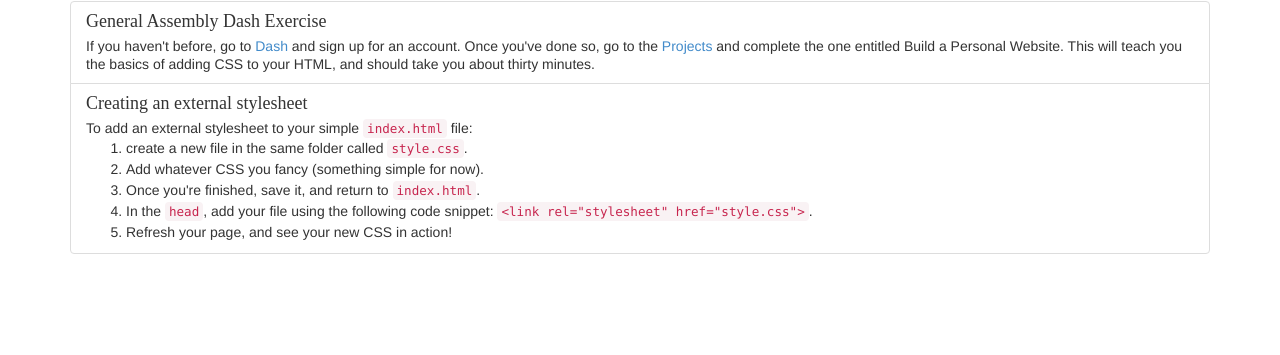
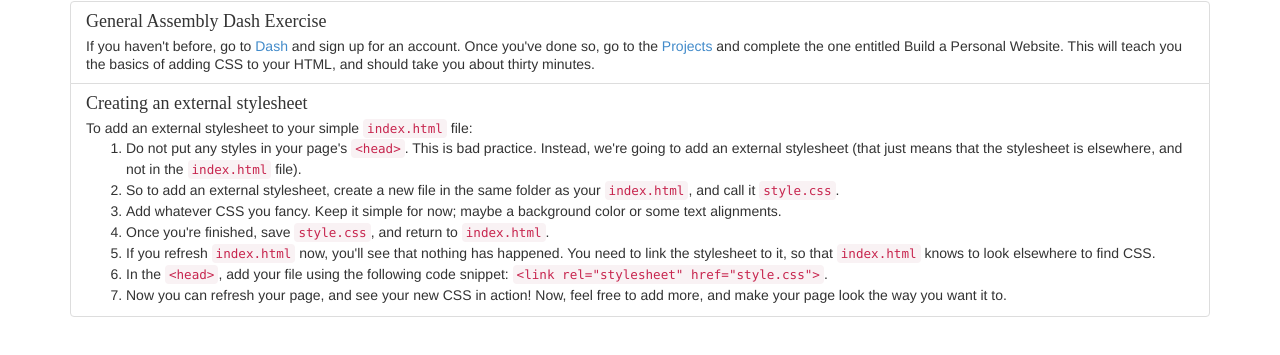
Before and after one commit to cfg-edi/cfg-edi.github.io, a plain HTML site: page courses/css/exercises.html in a window 1280 px wide. Shown: the part 293-648 px from the top of the page. Drawn offline with Linux system fonts and the light colour scheme.

Commit message:
adding words to the css exercises

```diff
--- a/courses/css/exercises.html
+++ b/courses/css/exercises.html
@@ -49,11 +49,13 @@
             <h4 class="list-group-item-heading">Creating an external stylesheet</h4>
             <p class="list-group-item-text">To add an external stylesheet to your simple <code>index.html</code> file:</p>
           <ol>
-            <li> create a new file in the same folder called <code>style.css</code>.</li>
-            <li>Add whatever CSS you fancy (something simple for now).</li>
-            <li>Once you're finished, save it, and return to <code>index.html</code>.</li>
-            <li>In the <code>head</code>, add your file using the following code snippet: <code>&lt;link rel="stylesheet" href="style.css"&gt;</code>.</li>
-            <li>Refresh your page, and see your new CSS in action!</li>
+            <li>Do not put any styles in your page's <code>&lt;head&gt;</code>. This is bad practice. Instead, we're going to add an external stylesheet (that just means that the stylesheet is elsewhere, and not in the <code>index.html</code> file). </li>
+            <li>So to add an external stylesheet, create a new file in the same folder as your <code>index.html</code>, and call it <code>style.css</code>.</li>
+            <li>Add whatever CSS you fancy. Keep it simple for now; maybe a background color or some text alignments.</li>
+            <li>Once you're finished, save <code>style.css</code>, and return to <code>index.html</code>.</li>
+            <li>If you refresh <code>index.html</code> now, you'll see that nothing has happened. You need to link the stylesheet to it, so that <code>index.html</code> knows to look elsewhere to find CSS.</li>
+            <li>In the <code>&lt;head&gt;</code>, add your file using the following code snippet: <code>&lt;link rel="stylesheet" href="style.css"&gt;</code>.</li>
+            <li>Now you can refresh your page, and see your new CSS in action! Now, feel free to add more, and make your page look the way you want it to.</li>
             </ol>
         </li>
       </ul>
```
Also changed, not shown: courses/bootstrap/exercises.html (+1 -1 lines).
